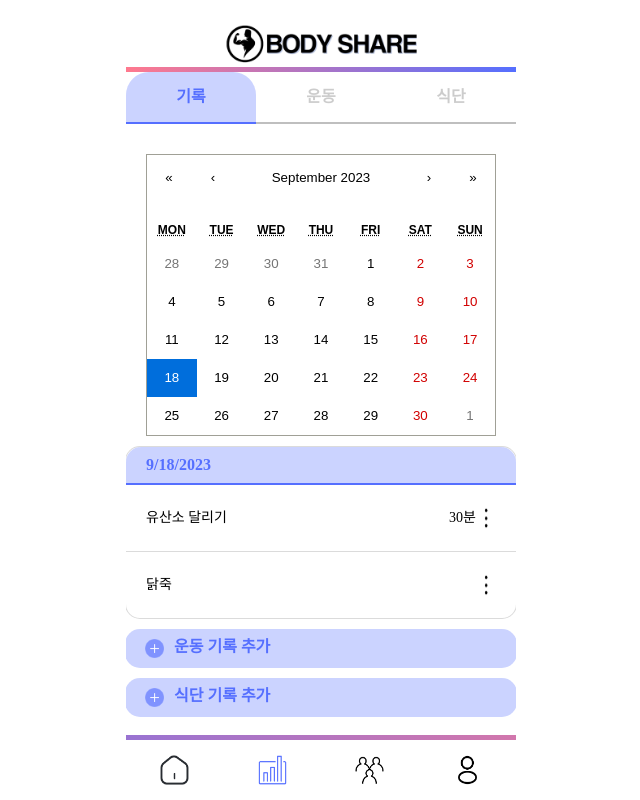
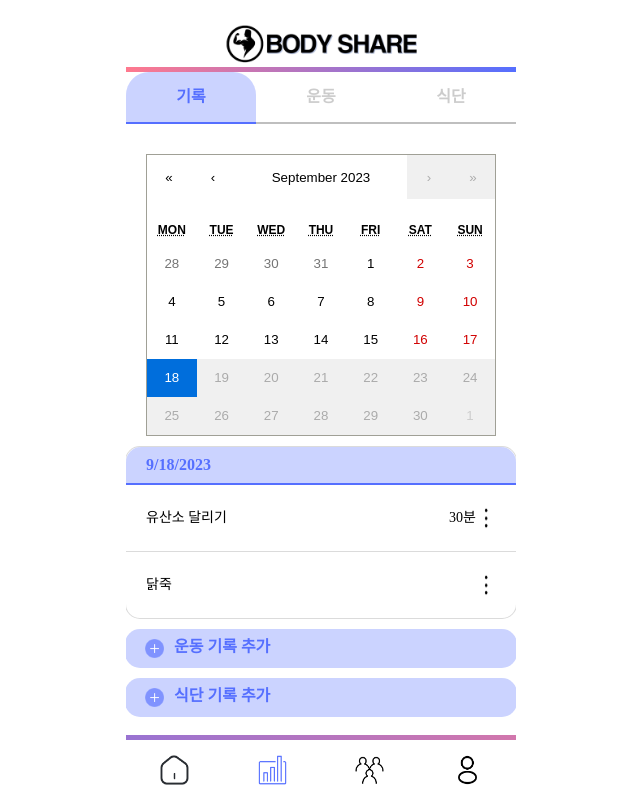
Before and after one commit to UNILION/BodyShare, a React (Create React App) app in the folder BodyShare-app/: page /analysis in a window 1280 px wide. Shown: the whole page, without its empty margins (319-959 px from the left). Built offline with nearby package versions, Linux system fonts and the light colour scheme.

Commit message:
feat: 캘린더 당일날짜 이후 선택 불가하게 하기

```diff
--- a/BodyShare-app/src/pages/analysis/record/Calendar.js
+++ b/BodyShare-app/src/pages/analysis/record/Calendar.js
@@ -183,8 +183,16 @@ const Record = function () {
   const [foodSeeMoreVisible, setFoodSeeMoreVisible] = useState(false);
 
   const handleDateChange = (date) => {
-    onChange();
-    setSelectedDate(date);
+    // onChange();
+    // setSelectedDate(date);
+
+    const today = new Date();
+    today.setHours(0,0,0,0);
+
+    if (date >= today){
+      onChange(date);
+      setSelectedDate(date);
+    }
   };
 
   const toggleSeeMore = () => {
@@ -201,7 +209,12 @@ const Record = function () {
     <>
       <RecordGrid>
         <CalendarDiv>
-          <Calendar onChange={handleDateChange} value={value} />
+          <Calendar
+            onChange={handleDateChange}
+            value={value}
+            // 현재 날짜를 최대로 잡음
+            maxDate={new Date()}
+          />
         </CalendarDiv>
         <NoteGrid>
           <TitleDate>
```
